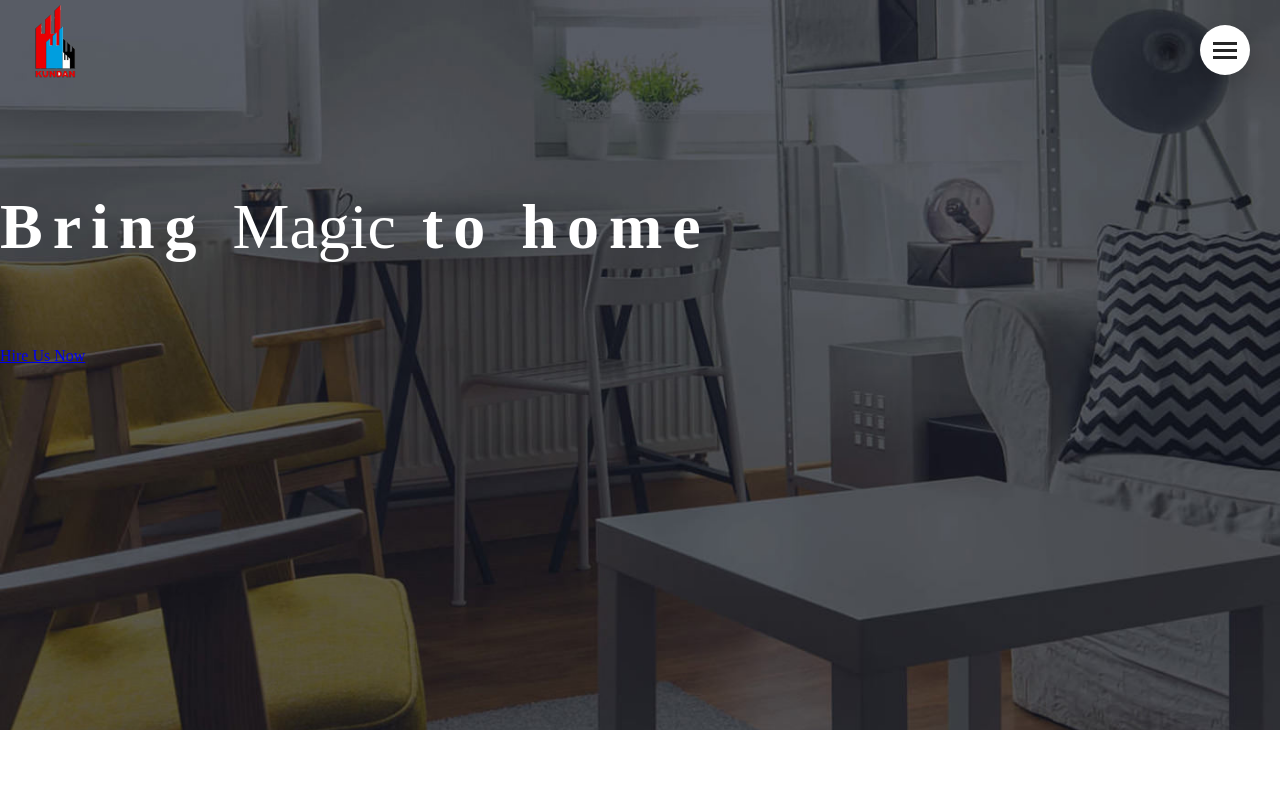
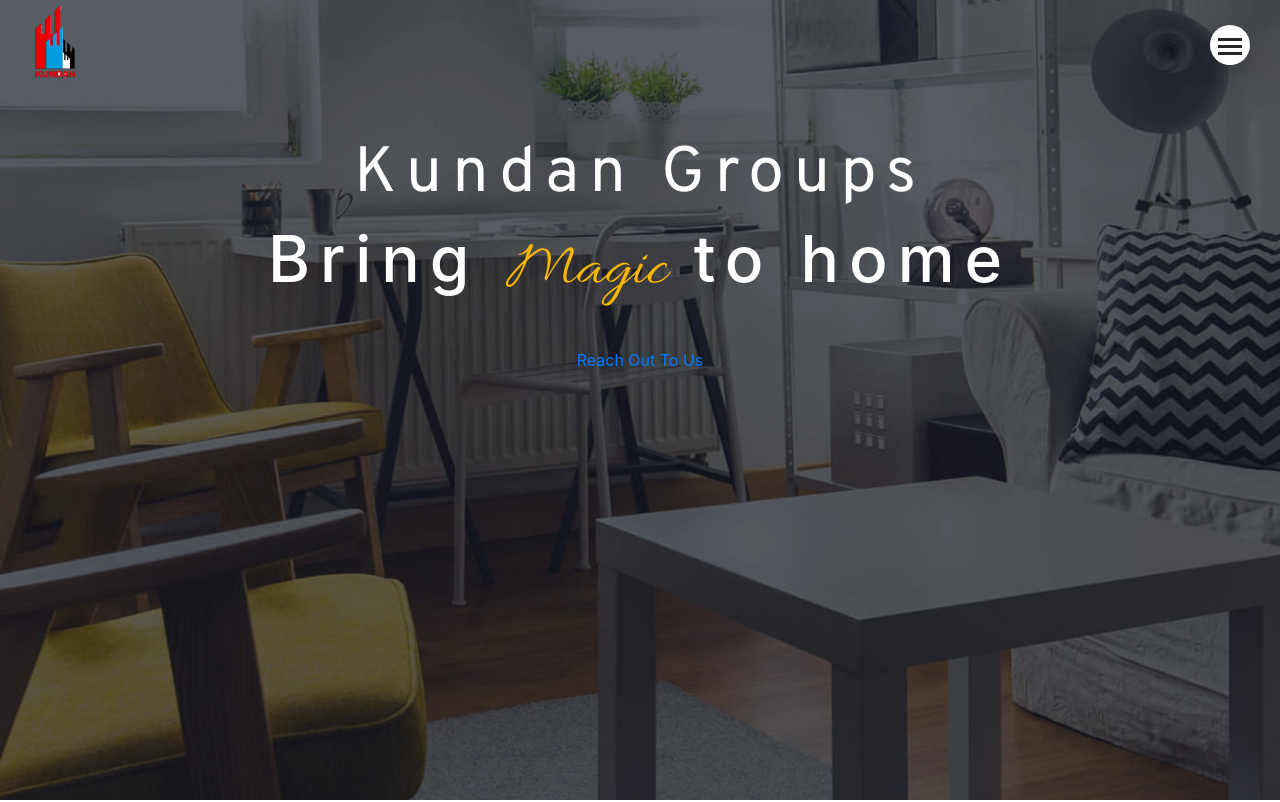
Before and after one commit to voraknotech/kundan-groups, an Angular app: page / in a window 1280 px wide. Shown: the top 802 px of the page. Built offline with nearby package versions, Linux system fonts and the light colour scheme.

Commit message:
Home page under progress

```diff
--- a/angular-cli.json
+++ b/angular-cli.json
@@ -17,7 +17,8 @@
             "serviceWorker": true,
             "styles": [
                 "styles.css",
-                "../node_modules/font-awesome/css/font-awesome.css"
+                "../node_modules/font-awesome/css/font-awesome.css",
+                "../node_modules/bootstrap/dist/css/bootstrap.min.css"
             ],
             "scripts": [],
             "environmentSource": "environments/environment.ts",
@@ -40,7 +41,8 @@
             "serviceWorker": true,
             "styles": [
                 "styles.css",
-                "../node_modules/font-awesome/css/font-awesome.css"
+                "../node_modules/font-awesome/css/font-awesome.css",
+                "../node_modules/bootstrap/dist/css/bootstrap.min.css"
             ],
             "scripts": [],
             "environmentSource": "environments/environment.ts",
--- a/package.json
+++ b/package.json
@@ -30,6 +30,7 @@
     "@nguniversal/express-engine": "^5.0.0-beta.5",
     "@nguniversal/module-map-ngfactory-loader": "^5.0.0-beta.5",
     "angular-font-awesome": "^3.1.2",
+    "bootstrap": "^4.0.0",
     "compression": "^1.7.1",
     "core-js": "^2.5.3",
     "express": "^4.16.2",
--- a/src/app/kg-header/kg-header.component.css
+++ b/src/app/kg-header/kg-header.component.css
@@ -12,7 +12,7 @@
     height: 100%;
     width: 100%;
     font-family: 'Roboto', sans-serif;
-    color: #000;
+    color: #fff;
     background-color: #fff;
     overflow-x: hidden;
 }
@@ -440,10 +440,10 @@
 nav {
     position: relative;
     float: right;
-    height: 70px;
+    height: 90px;
     padding-top: 15px;
     padding-right: 80px;
-    background: #fff;
+    background: black;
     width: 100%;
     transform: translateX(120%);
     -webkit-transform: translateX(120%);
@@ -490,7 +490,7 @@
     line-height: 18px;
     font-weight: 400;
     text-align: left;
-    color: #000;
+    color: #fff;
     overflow: hidden;
     transition: all 0.45s ease-out;
     -moz-transition: all 0.45s ease-out;
@@ -544,20 +544,19 @@
 
 .nav-menu-icon {
     background-color: white;
-    width: 30px;
-    height: 30px;
-    padding: 10px;
+    width: 40px;
+    height: 40px;
     border-radius: 50%;
     box-shadow: 0 8px 20px 2px rgba(0, 0, 0, .15);
 }
 
 .nav-menu-icon a {
     display: inline-block;
-    width: 24px;
-    height: 24px;
+    width: 40px;
+    height: 40px;
     cursor: pointer;
     text-decoration: none;
-    padding: 3px;
+    padding: 5px 0 0 8px;
 }
 
 .nav-menu-icon a i {
@@ -638,7 +637,7 @@
         width: 100%;
         height: 100%;
         z-index: 100;
-        background: #fff;
+        background: #000;
         padding-top: 80px;
         transform: translateY(100%);
         -webkit-transform: translateY(100%);
--- a/src/app/pages/home/kg-home/kg-home.component.css
+++ b/src/app/pages/home/kg-home/kg-home.component.css
@@ -22,6 +22,10 @@
 
 #content {
     background: #18191b;
+}
+
+.id-color {
+    color: #FAB702;
 }
 
 
@@ -69,7 +73,7 @@
 }
 
 #section-welcome-8 {
-    background: url(../../../../assets/images/bg-20.jpg) fixed center;
+    background: url(../../../../assets/images/bg-20.jpg) fixed center no-repeat;
 }
 
 .de_light #section-team {
@@ -131,6 +135,13 @@
     clear: both;
 }
 
+h1.title strong {
+    font-family: "Allura";
+    text-transform: none;
+    letter-spacing: 0;
+    font-weight: normal;
+}
+
 
 /* media query */
 
--- a/src/app/pages/home/kg-home/kg-home.component.html
+++ b/src/app/pages/home/kg-home/kg-home.component.html
@@ -1,10 +1,11 @@
-<section id="section-welcome-8" class="full-height text-light" data-speed="3" data-type="background" style="height: 550px; background-position: 50% 0px;">
+<section id="section-welcome-8" class="full-height text-light" data-speed="3" data-type="background" style="height: 100vh; background-position: 50% 0px;">
 
     <div class="center-y text-center" style="margin-top: -13.5px; opacity: 1;">
         <div class="spacer-double"></div>
+        <h1 class="title" style="font-family: 'Overpass', sans-serif;">Kundan Groups</h1>
         <h1 class="title">Bring <strong class="id-color">Magic</strong> to home</h1>
         <div class="spacer-single"></div>
-        <a href="contact.html" class="btn-slider scroll-to">Hire Us Now</a>
+        <a href="contact.html" class="btn-slider scroll-to">Reach Out To Us</a>
         <div class="spacer-double"></div>
     </div>
 
--- a/src/index.html
+++ b/src/index.html
@@ -27,6 +27,7 @@
 
     <!-- Favicons -->
     <link rel="shortcut icon" href="favicon.ico">
+    <link href="https://fonts.googleapis.com/css?family=Allura|Dosis|Overpass" rel="stylesheet">
 </head>
 
 <body>
--- a/src/styles.css
+++ b/src/styles.css
@@ -1,3 +1,5 @@
+@import '~bootstrap/dist/css/bootstrap.min.css';
 body {
     margin: 0;
+    font-family: 'Dosis', sans-serif;
 }
```
